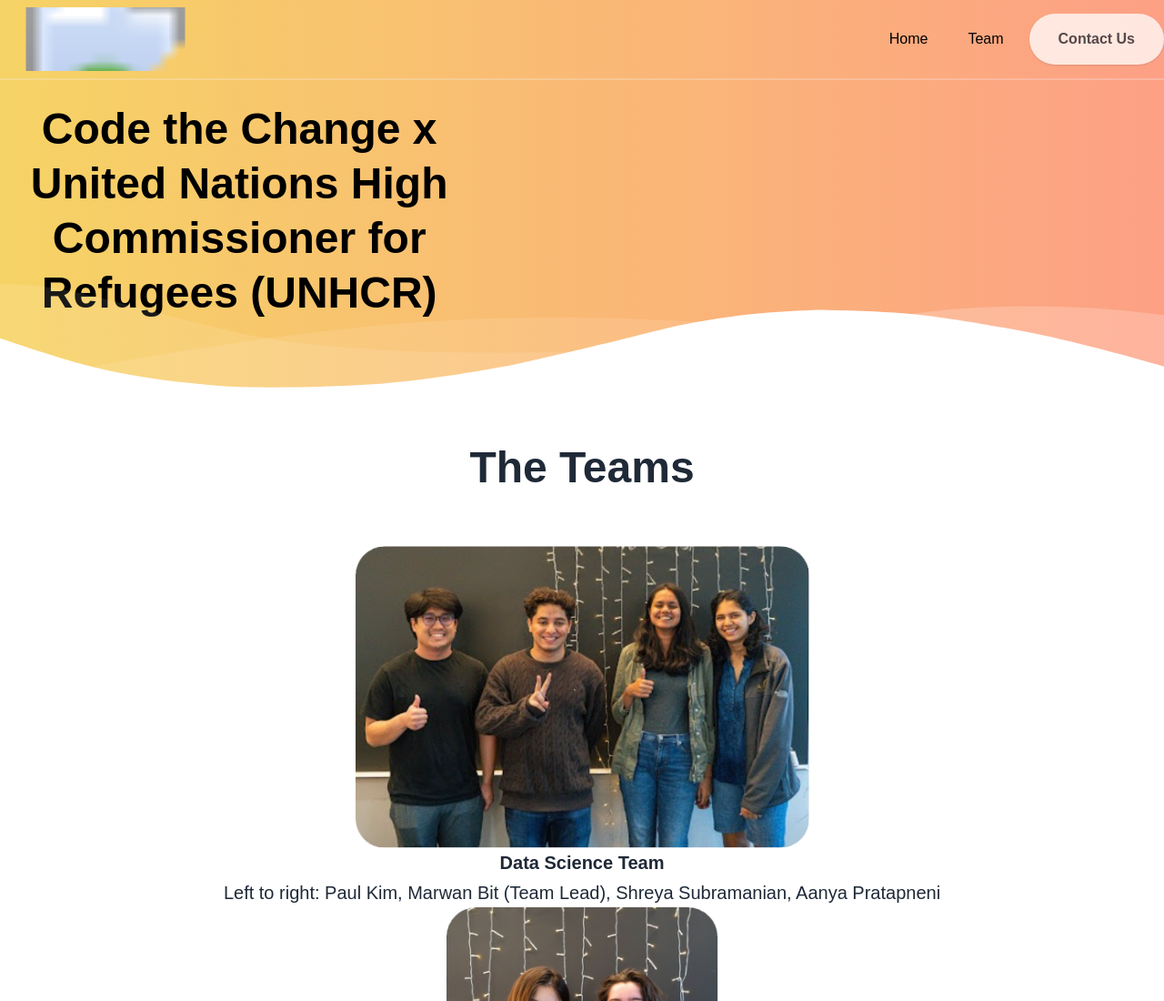
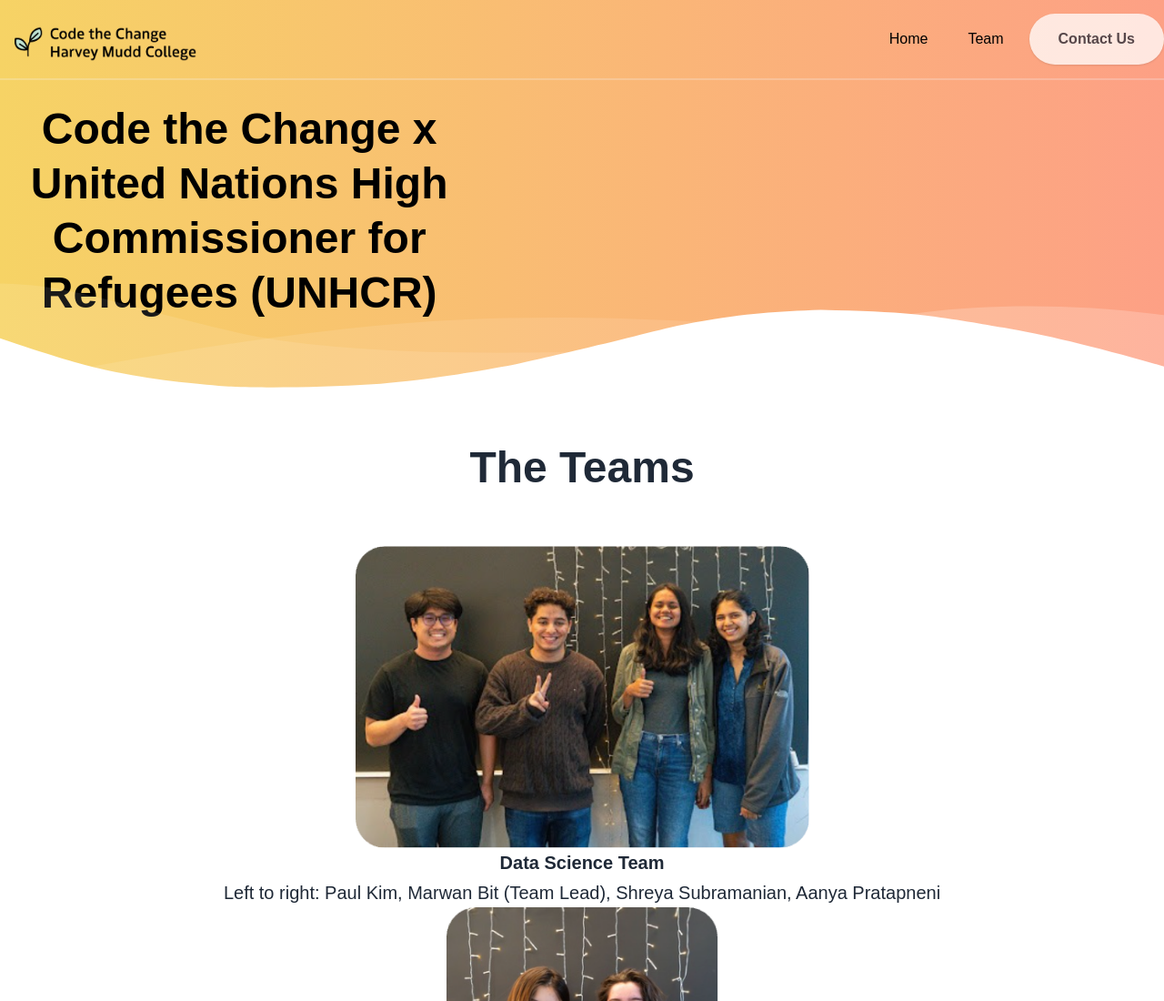
Before and after one commit to codethechangehmc/codethechangehmc.github.io, a plain HTML site: page UNHCR.html in a window 1280 px wide. Shown: the top 1100 px of the page at 91% size. Drawn offline with nearby package versions, Linux system fonts and the light colour scheme.

Commit message:
ctc logo fixed

```diff
--- a/UNHCR.html
+++ b/UNHCR.html
@@ -99,7 +99,7 @@
         <div class="pl-4 flex items-center">
           <a class="toggleColour text-white no-underline hover:no-underline font-bold text-2xl lg:text-4xl" href="index.html">
             <svg width="500" height="70">
-                <image href="pictures/pictures/logo-ctc.png" width="200" height="200" y = "-60" />
+                <image href="pictures/logo-ctc.png" width="200" height="200" y = "-60" />
               </svg>
           </a>
         </div>
```
